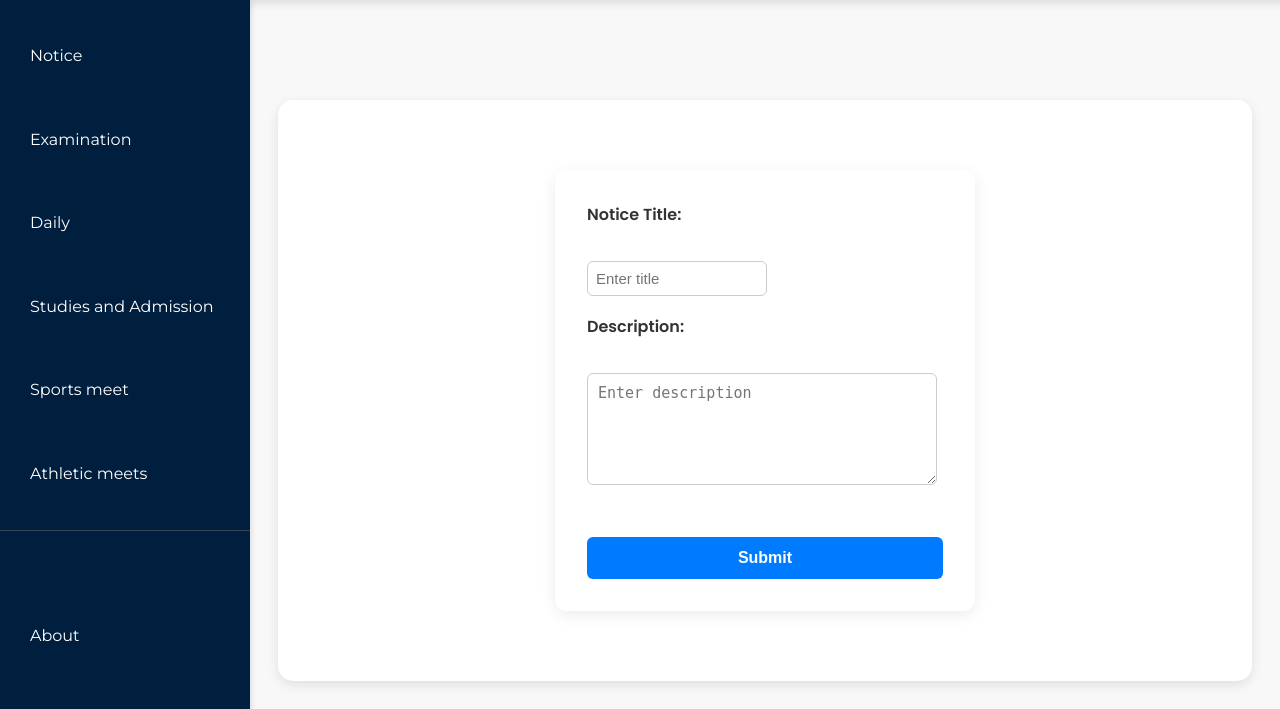
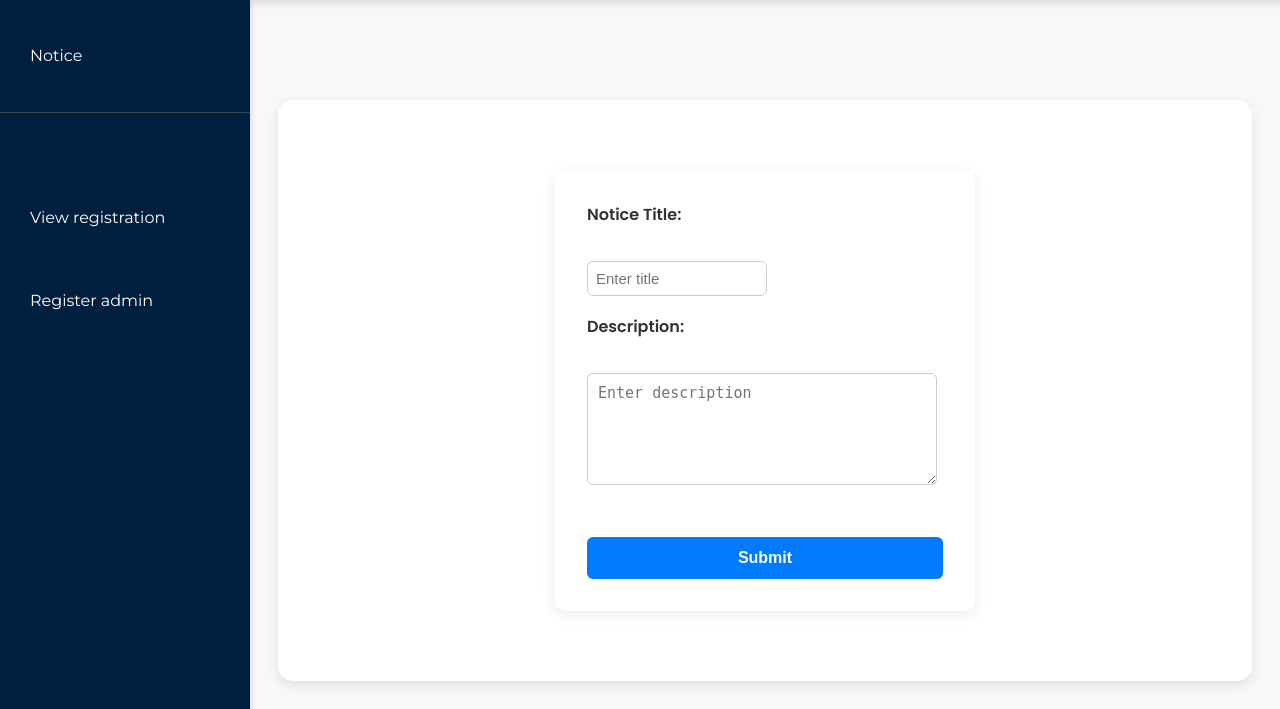
Before and after one commit to dieh4cker/college_event_viewer, a Flask app: page /notice in a window 1280 px wide. Shown: the part 128-837 px from the top of the page. Run offline with Flask 3, Linux system fonts and the light colour scheme.

Commit message:
Working notice card implemented on home page

```diff
--- a/main.py
+++ b/main.py
@@ -23,19 +23,27 @@ class Admin(db.Model):
 
 @app.route("/")
 def index():
-    return render_template('index.html')
+    data = Notice.query.all()
+    return render_template('index.html', notices=data)
 
 @app.route("/admin-login", methods=['GET', 'POST'])
 def admin_login():
     if request.method == 'POST':
         email = request.form.get('email')
-        passwd  = request.form.get('password')
-        print(email)
-        print(passwd)
-        userPass=Admin(email=email , passwd=passwd)
-        db.session.add(userPass)
-        db.session.commit()
+        passwd = request.form.get('password')
+
+        user = Admin.query.filter_by(email=email, passwd=passwd).first()
+
+        if user:
+            return redirect("/admin")
+        else:
+            return "Invalid Email or Password"
+
     return render_template("admin-login.html")
+
+@app.route("/admin")
+def admin():
+    return render_template("admin.html")
 
 @app.route("/notice", methods=['GET', 'POST'])
 def notice():
--- a/static/Style.css
+++ b/static/Style.css
@@ -193,7 +193,7 @@ body {
 }
 
 .card {
-  margin-top: 300px;
+  margin-top: 30px;
   background-color: #ffffff;
   border-radius: 15px;
   padding: 30px;
@@ -202,6 +202,9 @@ body {
   /* Intentionally empty for future content */
 }
 
+.card h1{
+  margin-top: 0.2px;
+}
 /* Responsive Design */
 @media (max-width: 768px) {
   .header {
--- a/templates/notice.html
+++ b/templates/notice.html
@@ -26,15 +26,9 @@
         <aside class="sidebar" id="sidebar">
             <ul>
                 <li><a href="/notice">Notice</a></li>
-                <li><a href="examination.html">Examination</a></li>
-                <li><a href="daily.html">Daily</a></li>
-                <li><a href="studies-admission.html">Studies and Admission</a></li>
-                <li><a href="sports-meet.html">Sports meet</a></li>
-                <li><a href="athletic-meets.html">Athletic meets</a></li>
                 <div class="sidebar-spacer"></div>
-                <li><a href="about.html">About</a></li>
-                <li><a href="admin.html">Admin</a></li>
-                <li><a href="contact.html">Contact</a></li>
+                <li><a href="admin.html">View registration </a></li>
+                <li><a href="about.html">Register admin</a></li>
             </ul>
         </aside>
 
```
Also changed, not shown: requirements.txt (added, +11 -0 lines), templates/admin.html (+3 -9 lines), templates/index.html (+7 -5 lines), instance/database.db.
